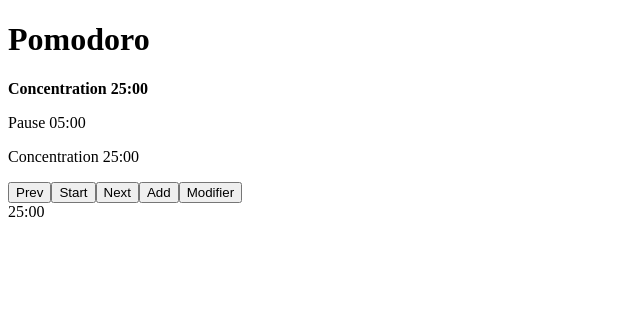
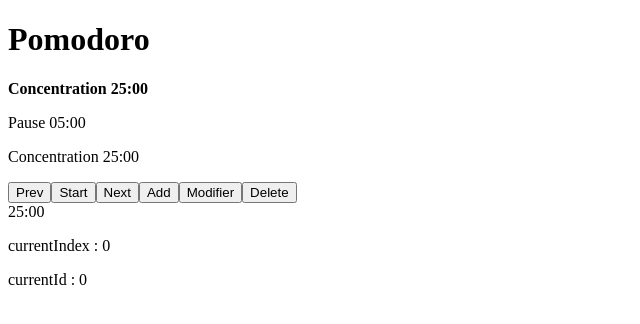
Before and after one commit to ScrimaliAnthony/PomodoroWeb, a React (Vite) app in the folder frontend/: page / in a window 1280 px wide. Shown: the top 324 px of the page, without its empty margins (0-640 px from the left). Built offline with nearby package versions, Linux system fonts and the light colour scheme.

Commit message:
[feat] POM-008-sequence : Ajout de la possibilité d'ajouter un timer à la suite de celui sélectionné + Ajout de la possibilité de supprimé un timer

```diff
--- a/frontend/src/App.jsx
+++ b/frontend/src/App.jsx
@@ -2,11 +2,13 @@ import Timer from "./components/timer/Timer";
 import StartPauseTimer from "./components/start-pause-timer/StartPauseTimer";
 import UpdateTimer from "./components/Update-timer/UpdateTimer";
 import TimerNavigator from "./components/timer-navigator/TimerNavigator";
+import ListTimers from "./components/list-timers/ListTimers";
+import AddTimer from "./components/add-timer/AddTimer";
+import DeleteTimer from "./components/delete-timer/DeleteTimer";
+
 import { toTotalSeconds } from "./utils/formatTime";
 
 import { useEffect, useState } from "react";
-import ListTimers from "./components/list-timers/ListTimers";
-import AddTimer from "./components/add-timer/AddTimer";
 
 export default function App() {
   const [selectedTime, setSelectedTime] = useState();
@@ -29,9 +31,12 @@ export default function App() {
       <TimerNavigator isNext={false} setCurrentIndex={setCurrentIndex} maxIndex={timers.length - 1}/>
       <StartPauseTimer isStart={isStart} setIsStart={setIsStart} />
       <TimerNavigator isNext={true}  setCurrentIndex={setCurrentIndex} maxIndex={timers.length - 1} />
-      <AddTimer timers={timers} setTimers={setTimers}/>
+      <AddTimer timers={timers} setTimers={setTimers} currentIndex={currentIndex} setCurrentIndex={setCurrentIndex}/>
       <UpdateTimer timers={timers} setTimers={setTimers} currentIndex={currentIndex} />
+      <DeleteTimer timers={timers} setTimers={setTimers} currentIndex={currentIndex}  />
       <Timer selectedTime={selectedTime} isStart={isStart}/>
+      <p>currentIndex : {currentIndex}</p>
+      <p>currentId : {timers[currentIndex].id}</p>
     </>
   )
 }
--- a/frontend/src/components/add-timer/AddTimer.jsx
+++ b/frontend/src/components/add-timer/AddTimer.jsx
@@ -1,6 +1,6 @@
 import { useState } from "react";
 
-export default function AddTimer({ timers, setTimers }) {
+export default function AddTimer({ timers, setTimers, currentIndex, setCurrentIndex }) {
     const [isAddOpen, setIsAddOpen] = useState(false);
     const [minutesInput, setMinutesInput] = useState('');
     const [secondsInput, setSecondsInput] = useState('');
@@ -16,14 +16,25 @@ export default function AddTimer({ timers, setTimers }) {
             return;
         }
 
-        const newTimers = {
-            id: timers.length,
+        const newTimer = {
+            id: currentIndex +1,
             label: labelInput,
             minutes: parseInt(minutesInput),
             seconds: parseInt(secondsInput)
         };
 
-        setTimers([...timers, newTimers]);
+        const before = timers.slice(0, currentIndex + 1);
+        const after = timers.slice(currentIndex + 1);
+
+        const updatedTimers = [...before, newTimer, ...after];
+
+        const reindexedTimers = updatedTimers.map((timer, index) => ({
+            ...timer,
+            id: index
+        }));
+
+        setTimers(reindexedTimers);
+        setCurrentIndex(currentIndex + 1);
 
         setLabelInput('');
         setMinutesInput('');
--- /dev/null
+++ b/frontend/src/components/delete-timer/DeleteTimer.jsx
@@ -0,0 +1,15 @@
+export default function DeleteTimer({ timers, setTimers, currentIndex }) {
+
+    const delTimer = () => {
+        const updateTimers = timers.filter(timer => timer.id !== currentIndex);
+        const reindexedTimers = updateTimers.map((timer, index) => ({
+            ...timer,
+            id: index
+        }));
+        setTimers(reindexedTimers);
+    }
+
+    return <>
+        <button onClick={delTimer}>Delete</button>
+    </>
+}
```
